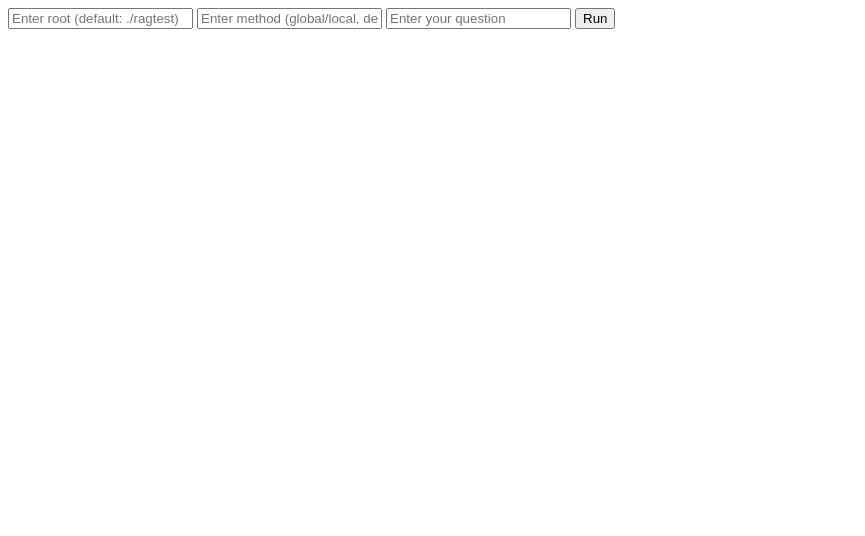
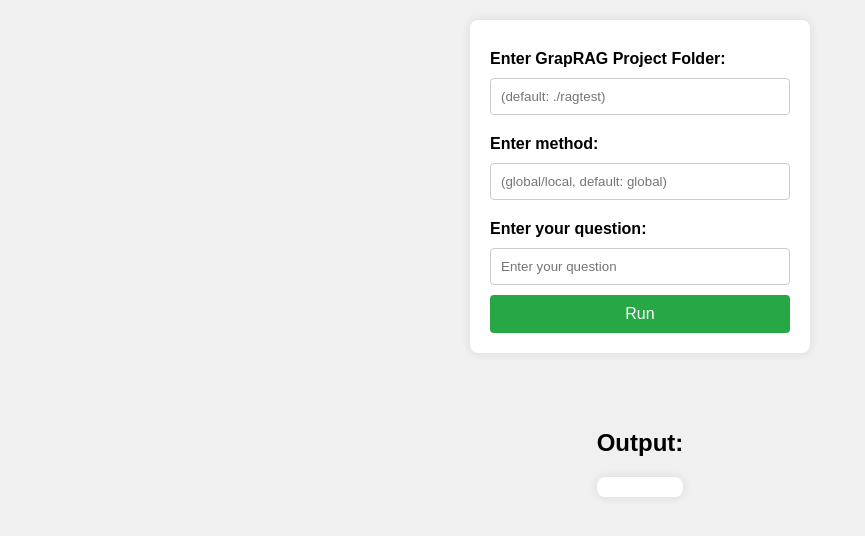
Before and after one commit to satishsurath/Flask-graphrag-UI, a Flask app: page / in a window 1280 px wide. Shown: the top 536 px of the page, without its empty margins (0-865 px from the left). Run offline with Flask 3, Linux system fonts and the light colour scheme.

Commit message:
chore: Improve command output formatting and convert to Markdown

```diff
--- a/app.py
+++ b/app.py
@@ -21,6 +21,55 @@
     # Find the "SUCCESS:" line and add a line break after it
     if "SUCCESS: Global Search Response:" in output:
         output = output.replace("SUCCESS: Global Search Response:", "SUCCESS: Global Search Response:\n\n")
+
+    if "creating llm client with {" in output:
+        output = output.replace("creating llm client with {", "creating llm client with \n\n { \n\n")
+
+    if "}" in output:
+        output = output.replace("}", "\n\n}")
+
+    # Replace key-value pairs with new line and tab indentation
+    if "'api_key':" in output:
+        output = output.replace("'api_key':", "\n\t 'api_key':")
+    if "'type':" in output:
+        output = output.replace("'type':", "\n\t 'type':")
+    if "'model':" in output:
+        output = output.replace("'model':", "\n\t 'model':")
+    if "'max_tokens':" in output:
+        output = output.replace("'max_tokens':", "\n\t 'max_tokens':")
+    if "'temperature':" in output:
+        output = output.replace("'temperature':", "\n\t 'temperature':")
+    if "'top_p':" in output:
+        output = output.replace("'top_p':", "\n\t 'top_p':")
+    if "'request_timeout':" in output:
+        output = output.replace("'request_timeout':", "\n\t 'request_timeout':")
+    if "'api_base':" in output:
+        output = output.replace("'api_base':", "\n\t 'api_base':")
+    if "'api_version':" in output:
+        output = output.replace("'api_version':", "\n\t 'api_version':")
+    if "'organization':" in output:
+        output = output.replace("'organization':", "\n\t 'organization':")
+    if "'proxy':" in output:
+        output = output.replace("'proxy':", "\n\t 'proxy':")
+    if "'cognitive_services_endpoint':" in output:
+        output = output.replace("'cognitive_services_endpoint':", "\n\t 'cognitive_services_endpoint':")
+    if "'deployment_name':" in output:
+        output = output.replace("'deployment_name':", "\n\t 'deployment_name':")
+    if "'model_supports_json':" in output:
+        output = output.replace("'model_supports_json':", "\n\t 'model_supports_json':")
+    if "'tokens_per_minute':" in output:
+        output = output.replace("'tokens_per_minute':", "\n\t 'tokens_per_minute':")
+    if "'requests_per_minute':" in output:
+        output = output.replace("'requests_per_minute':", "\n\t 'requests_per_minute':")
+    if "'max_retries':" in output:
+        output = output.replace("'max_retries':", "\n\t 'max_retries':")
+    if "'max_retry_wait':" in output:
+        output = output.replace("'max_retry_wait':", "\n\t 'max_retry_wait':")
+    if "'sleep_on_rate_limit_recommendation':" in output:
+        output = output.replace("'sleep_on_rate_limit_recommendation':", "\n\t 'sleep_on_rate_limit_recommendation':")
+    if "'concurrent_requests':" in output:
+        output = output.replace("'concurrent_requests':", "\n\t 'concurrent_requests':")
+
 
     # Convert the remaining content to Markdown
     output_html = markdown.markdown(output)
--- a/static/css/styles.css
+++ b/static/css/styles.css
@@ -1,4 +1,55 @@
-pre {
-    white-space: pre-wrap;
-    word-wrap: break-word;
+body {
+    font-family: Arial, sans-serif;
+    margin: 0;
+    padding: 0;
+    display: flex;
+    flex-direction: column;
+    align-items: center;
+    background-color: #f0f0f0;
+    padding-top: 20px;
 }
+form {
+    background-color: #fff;
+    padding: 20px;
+    border-radius: 8px;
+    box-shadow: 0 0 10px rgba(0, 0, 0, 0.1);
+    width: 300px;
+    margin-bottom: 20px;
+}
+form input[type="text"] {
+    width: calc(100% - 22px);
+    padding: 10px;
+    margin: 10px 0;
+    border: 1px solid #ccc;
+    border-radius: 4px;
+}
+form button {
+    width: 100%;
+    padding: 10px;
+    background-color: #28a745;
+    border: none;
+    border-radius: 4px;
+    color: #fff;
+    font-size: 16px;
+    cursor: pointer;
+}
+form button:hover {
+    background-color: #218838;
+}
+form label {
+    display: block;
+    margin-top: 10px;
+    font-weight: bold;
+}
+#output-container {
+    text-align: left;
+    /*width: 300px;*/
+}
+#output {
+    font-size: 16px;
+    margin-top: 10px;
+    background-color: #fff;
+    padding: 10px;
+    border-radius: 8px;
+    box-shadow: 0 0 10px rgba(0, 0, 0, 0.1);
+}
--- a/templates/index.html
+++ b/templates/index.html
@@ -7,20 +7,28 @@
 </head>
 <body>
     <form id="form">
-        <input type="text" id="root" placeholder="Enter root (default: ./ragtest)">
-        <input type="text" id="method" placeholder="Enter method (global/local, default: global)">
+        <label for="root">Enter GrapRAG Project Folder:</label>
+        <input type="text" id="root" placeholder="(default: ./ragtest)">
+        <label for="method">Enter method:</label>
+        <input type="text" id="method" placeholder="(global/local, default: global)">
+        <label for="question">Enter your question:</label>
         <input type="text" id="question" placeholder="Enter your question" required>
         <button type="submit">Run</button>
     </form>
-    <div id="output"></div>
+    <br><br>
+    <div id="output-container">
+        <h2>Output:</h2>
+        <div id="output"></div>
+    </div>
+    <script>
+        let isProcessing = false;
+        let animationInterval;
 
-    <script>
         document.getElementById('form').onsubmit = function(event) {
             event.preventDefault();
             const root = document.getElementById('root').value || './ragtest';
             const method = document.getElementById('method').value || 'global';
             const question = document.getElementById('question').value;
-
             fetch('/run', {
                 method: 'POST',
                 headers: {
@@ -31,6 +39,9 @@
             .then(response => response.json())
             .then(data => {
                 const taskId = data.task_id;
+                document.getElementById('output').innerHTML = "Processing";
+                isProcessing = true;
+                animateProcessing();
                 checkResult(taskId);
             });
         };
@@ -42,10 +53,24 @@
                     if (data.output === 'Processing') {
                         setTimeout(() => checkResult(taskId), 1000);
                     } else {
+                        isProcessing = false;
+                        clearInterval(animationInterval);
                         document.getElementById('output').innerHTML = data.output;
                     }
                 });
         }
+
+        function animateProcessing() {
+            animationInterval = setInterval(() => {
+                if (!isProcessing) return;
+                let outputElement = document.getElementById('output');
+                if (outputElement.innerHTML.endsWith("...")) {
+                    outputElement.innerHTML = "Processing";
+                } else {
+                    outputElement.innerHTML += ".";
+                }
+            }, 500); // Update every 500ms
+        }
     </script>
 </body>
 </html>
```
